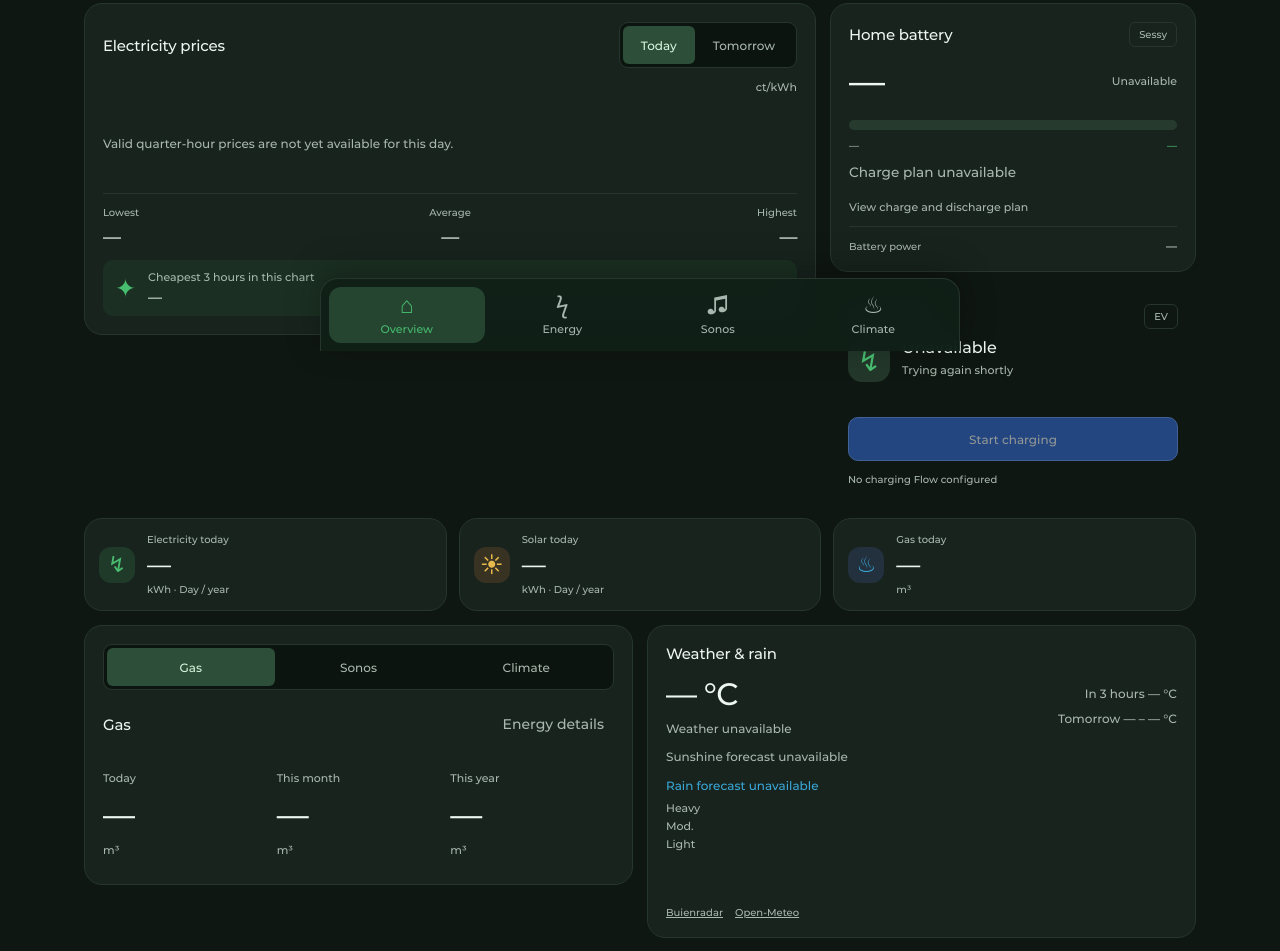
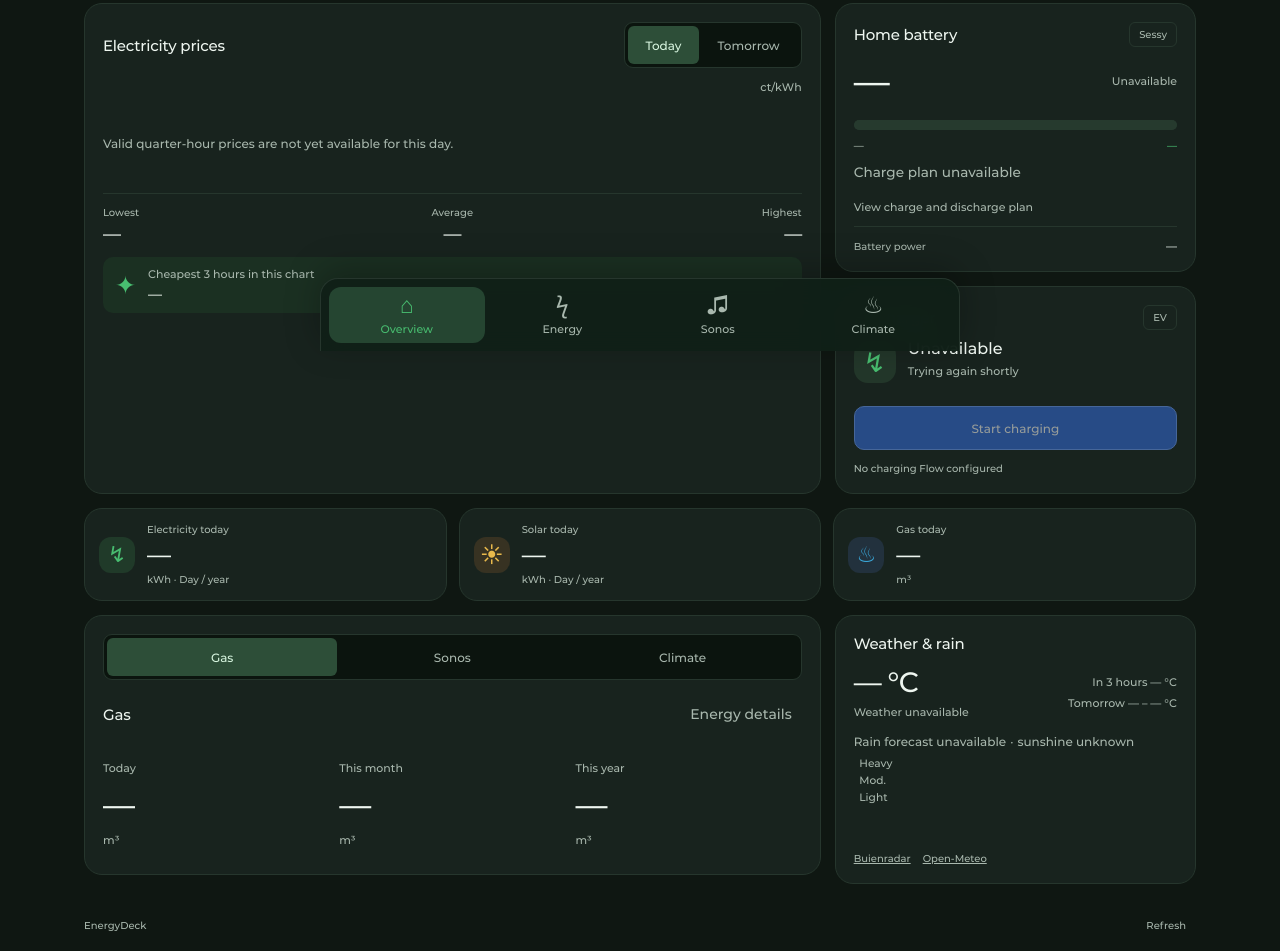
Before and after one commit to markmastop/energydeck, a website with bundled scripts: page web/public/index.html in a window 1280 px wide. Shown: the part 449-1400 px from the top of the page. Built offline with nearby package versions, Linux system fonts and the light colour scheme; files whose address does not match are found by name.

Commit message:
Align and compact the responsive web overview
Use matching two-thirds/one-third desktop columns for energy and home/weather rows, restore the EV card surface, and align the charging stack with the price panel. Limit the home climate summary to four rooms with demand first while retaining all rooms in detail. Combine rain and sunshine headings and preserve the mobile document order.

Verified with all 100 web tests and native Chrome visual checks on desktop and an iPhone 16 viewport using local synthetic data. Confirmed navigation to all nine climate rooms. This change is scoped to the web layout; ESP presentation remains unchanged.

```diff
--- a/web/public/app.js
+++ b/web/public/app.js
@@ -1,6 +1,6 @@
 import { initializeDetails } from './details.js';
 import { priceWindow, priceQuarter, priceTime } from './charts.js';
-import { dayComparison } from './display.js';
+import { dayComparison, overviewRooms } from './display.js';
 import { createLiveUpdates } from './live.js';
 import { batteryPlanView, batteryStrategyView, batterySocView, planClock } from './battery-plan.js';
 import { renderForwardBattery } from './battery-forward.js';
@@ -161,7 +161,7 @@ function render() {
   if (!data.rooms.length) {
     const p = document.createElement('p'); p.className = 'empty'; p.textContent = t(data.status === 'offline' ? 'unavailable' : 'noRooms'); $('rooms').append(p);
   }
-  data.rooms.forEach(room => {
+  overviewRooms(data.rooms,data.climate).forEach(room => {
     const node = document.createElement('div');
     node.className = `room${data.climate?.mode && data.climate?.demand !== 'off' && room.temperature !== null && room.target !== null && room.target - room.temperature > .05 ? ' heating' : ''}`;
     const name = document.createElement('span'); name.textContent = room.name;
--- a/web/public/details.css
+++ b/web/public/details.css
@@ -293,9 +293,18 @@ dialog p { font-size: 14px; line-height: 1.6; color: var(--muted); }
 .display-status-icons { padding-top:6px; }
 
 @media (min-width:1000px) {
-  .energy-overview { grid-template-columns:minmax(0,2fr) minmax(280px,1fr); }
-  .energy-actions { grid-template-columns:1fr; }
-  #page-overview .climate-panel, #page-overview .weather-panel { grid-column:span 3; }
+  /* The nested six-column grid uses the same gutters as the outer grid. */
+  .energy-overview { grid-template-columns:repeat(6,minmax(0,1fr)); align-items:stretch; }
+  .energy-overview .chart-panel { grid-column:span 4; }
+  .energy-actions { grid-column:span 2; grid-template-columns:1fr; grid-template-rows:auto 1fr; }
+  #page-overview .energy-actions .charger-panel { align-self:stretch; }
+  #page-overview .energy-actions .charger-panel .card-foot { margin-top:auto; }
+  #page-overview .climate-panel { grid-column:span 4; }
+  #page-overview .weather-panel { grid-column:span 2; }
+  #page-overview #price-chart { height:235px; }
+  #page-overview .chart-summary > div { gap:4px; }
+  #page-overview .rooms { grid-template-columns:repeat(2,minmax(0,1fr)); }
+
 }
 @media (max-width:900px) {
   .topbar { grid-template-columns:1fr auto; gap:8px 12px; }
@@ -349,3 +358,19 @@ dialog p { font-size: 14px; line-height: 1.6; color: var(--muted); }
 
 .strategy-legend .measured,.strategy-legend .expected { color:#48bd70; }
 .strategy-legend .expected::before { background:transparent; border-top:2px dashed currentColor; height:0; }
+
+/* The overview summarizes rooms; the dedicated page retains every room. */
+#page-overview .rooms { gap:0 20px; margin-top:4px; }
+#page-overview .room { padding:12px 0; gap:5px; }
+#page-overview .room strong { font-size:20px; }
+#page-overview #compact-climate-status { margin:10px 0 0; }
+.forecast-heading { display:flex; flex-wrap:wrap; gap:0 4px; align-items:baseline; font-size:12px; line-height:1.5; margin:12px 0 3px; }
+.rain-message { color:var(--blue); }
+.sunshine-message { color:var(--yellow); }
+.forecast-divider { color:var(--muted); }
+#page-overview .weather-summary { grid-template-columns:auto 1fr; gap:8px; }
+#page-overview .weather-summary strong { font-size:28px; }
+#page-overview .weather-summary span { font-size:11px; }
+#page-overview .weather-summary > div { gap:5px; }
+#page-overview .rain-chart { height:92px; }
+#page-overview .weather-sources { margin-top:6px; }
--- a/web/public/details.js
+++ b/web/public/details.js
@@ -183,6 +183,7 @@ export function initializeDetails({ api, t, format, time, svgNode, onUnauthorize
   function renderClimate() {
     if (!dashboard) return;
     const climate = dashboard.climate || { demand: 'unknown', mode: null };
+    text('overview-all-rooms',t('allRoomsCount').replace('{count}',dashboard.rooms.length));
     text('compact-climate-status', t(`heat${climate.demand}`));
     $('compact-climate-status').className = `fine-print heat-${climate.demand}`;
     const programme = $('climate-programme'); programme.className = `programme ${climate.demand}`;
@@ -212,13 +213,14 @@ export function initializeDetails({ api, t, format, time, svgNode, onUnauthorize
       // This rolling two-hour summary is independent of rain availability.
       const sunNow = Date.now();
       const sunny = sunshineFraction(data?.sunshine, sunNow, sunNow + 7200000, sunNow);
-      const sunLabel = sunny === null ? t('weatherSunUnknown') : sunny <= 0 ? t('weatherSunNone') :
+      const sunLabel = sunny === null ? t('weatherSunUnknownShort') : sunny <= 0 ? t('weatherSunNoneShort') :
         t('weatherSunMinutes').replace('{minutes}', format(Math.max(1, Math.round(sunny * 120)), 0));
-      container.append(node('p', `sunshine-heading${sunny === null ? ' muted' : ''}`, sunLabel));
       const points = data?.rain?.points?.filter(point => point.time + 300000 > Date.now()) || [];
       const firstRain = points.findIndex(point => point.value >= .1);
-      const label = !points.length ? t('rainUnknown') : firstRain < 0 ? t('rainDry') : firstRain === 0 ? t('rainNow') : `${t('rainAt')} ${time(points[firstRain].time)}`;
-      container.append(node('p', 'rain-heading', label));
+      const label = !points.length ? t('rainUnknown') : firstRain < 0 ? t('rainDryShort') : firstRain === 0 ? t('rainNow') : `${t('rainAt')} ${time(points[firstRain].time)}`;
+      const forecast=node('p','forecast-heading');
+      forecast.append(node('span',points.length?'rain-message':'muted',label),node('span','forecast-divider',' · '),node('span',sunny===null?'muted':'sunshine-message',sunLabel));
+      container.append(forecast);
       const chartWidth = Math.max(280, container.clientWidth || 720), step = (chartWidth - 58) / 24;
       const svg = svgNode('svg', { viewBox: `0 0 ${chartWidth} 95`, role: 'img', 'aria-label': t('rainForecast'), class: 'rain-chart' });
       for (const [key, y] of [['rainHeavy', 13], ['rainModerate', 31], ['rainLight', 49]]) svg.append(svgNode('text', { x: 0, y, class: 'rain-scale' }, t(key)));
--- a/web/public/display.js
+++ b/web/public/display.js
@@ -60,3 +60,11 @@ export function createHomeCards() {
     },
   };
 }
+
+// Keep the overview short; the climate detail page still owns the complete list.
+export function overviewRooms(rooms = [], climate = {}) {
+  const demanding = room => Boolean(climate.mode && climate.demand !== 'off' &&
+    room.temperature !== null && room.target !== null && room.target - room.temperature > .05);
+  return rooms.map((room,index)=>({room,index,heating:demanding(room)}))
+    .sort((a,b)=>Number(b.heating)-Number(a.heating)||a.index-b.index).slice(0,4).map(item=>item.room);
+}
--- a/web/public/index.html
+++ b/web/public/index.html
@@ -80,7 +80,7 @@
           <div id="home-card-tabs" class="segmented card-tabs" role="group" data-i18n-aria="homeCards"><button type="button" data-card="gas" data-i18n="gas"></button><button type="button" data-card="sonos">Sonos</button><button type="button" data-card="climate" data-i18n="climate"></button></div>
           <div id="card-gas"><div class="section-top"><h2 data-i18n="gas"></h2><button class="quiet" type="button" data-open="energy" data-i18n="energyDetails"></button></div><div id="gas-summary" class="gas-summary"></div></div>
           <div id="card-sonos" hidden><div class="section-top"><h2>Sonos</h2><button class="quiet" type="button" data-open="sonos" data-i18n="openPlayer"></button></div><div id="compact-player"></div></div>
-          <div id="card-climate" hidden><div class="section-top"><h2 id="climate-title" data-i18n="climate"></h2><button class="quiet" type="button" data-open="climate" data-i18n="allRooms"></button></div><div id="rooms" class="rooms"></div><p id="compact-climate-status" class="fine-print"></p></div>
+          <div id="card-climate" hidden><div class="section-top"><h2 id="climate-title" data-i18n="climate"></h2><button class="quiet" type="button" id="overview-all-rooms" data-open="climate" data-i18n="allRooms"></button></div><div id="rooms" class="rooms"></div><p id="compact-climate-status" class="fine-print"></p></div>
         </section>
         <section class="weather-panel panel"><div class="section-top"><h2 data-i18n="weather"></h2><span id="sun-times" class="muted"></span></div><div id="weather-overview"></div></section>
       </section>
--- a/web/public/styles.css
+++ b/web/public/styles.css
@@ -889,7 +889,7 @@ footer {
 }
 
 /* Match the display's unframed EV controls and align the action to its column. */
-.charger-panel { border:0; background:transparent; box-shadow:none; }
+.charger-panel { display:flex; flex-direction:column; }
 .charger-panel .card-foot { border-top:0; flex-direction:column; align-items:stretch; }
 .charger-panel #charge-button { width:100%; background:#346DDB; border-color:#6C9EFF; color:#fff; }
 .charger-panel #charge-button:hover:not(:disabled) { background:#427CE8; }
--- a/web/public/sw.js
+++ b/web/public/sw.js
@@ -1,5 +1,5 @@
 // Cache only the public application shell. Private APIs and artwork never enter CacheStorage.
-const CACHE = 'energydeck-shell-v38';
+const CACHE = 'energydeck-shell-v39';
 const SHELL = ['/', '/app.js', '/details.js', '/charts.js', '/display.js', '/battery-plan.js', '/battery-forward.js', '/battery-detail.js', '/sunshine.js', '/live.js', '/fonts/Montserrat-Medium.ttf', '/styles.css', '/details.css', '/translations.json', '/icon.svg', '/manifest.webmanifest', '/icon-192.png', '/icon-512.png', '/apple-touch-icon.png', '/favicon.ico'];
 self.addEventListener('install', event => {
   event.waitUntil(caches.open(CACHE).then(cache => cache.addAll(SHELL)).then(() => self.skipWaiting()));
--- a/web/public/translations.json
+++ b/web/public/translations.json
@@ -263,7 +263,11 @@
     "batteryExpectedPower": "verwacht vermogen",
     "batteryMeasured": "Gemeten",
     "batteryHistoryMissing": "Geen meting op dit tijdstip",
-    "batteryPriceHistoryMissing": "Prijshistorie niet beschikbaar"
+    "batteryPriceHistoryMissing": "Prijshistorie niet beschikbaar",
+    "allRoomsCount": "Alle {count} kamers",
+    "rainDryShort": "Voorlopig droog",
+    "weatherSunNoneShort": "geen zon",
+    "weatherSunUnknownShort": "zon onbekend"
   },
   "en": {
     "logout": "Sign out",
@@ -529,6 +533,10 @@
     "batteryExpectedPower": "expected power",
     "batteryMeasured": "Measured",
     "batteryHistoryMissing": "No measurement at this time",
-    "batteryPriceHistoryMissing": "Price history unavailable"
+    "batteryPriceHistoryMissing": "Price history unavailable",
+    "allRoomsCount": "All {count} rooms",
+    "rainDryShort": "Dry for now",
+    "weatherSunNoneShort": "no sunshine",
+    "weatherSunUnknownShort": "sunshine unknown"
   }
 }
```
Also changed, not shown: web/test/display.test.mjs (+10 -0 lines), README.md.
